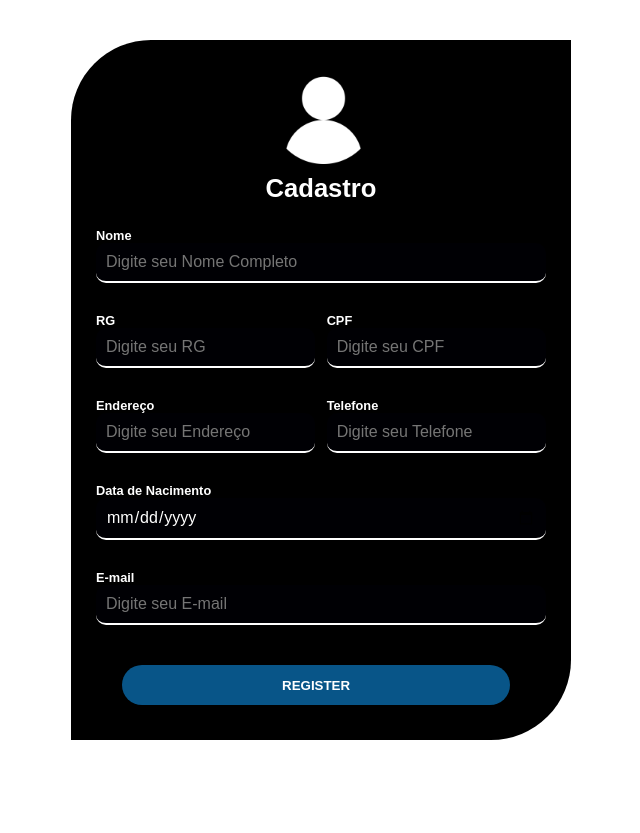
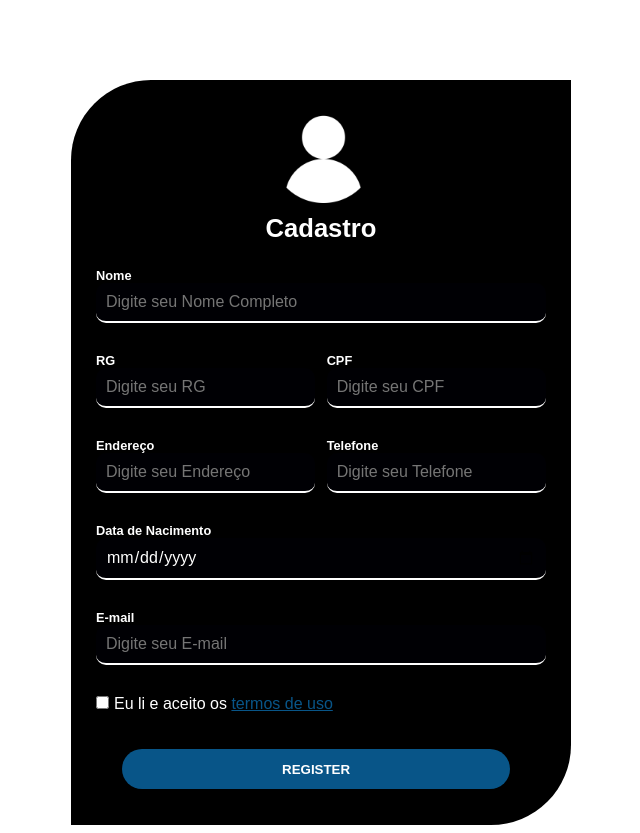
Before and after one commit to ezequiel-7/formulari-cliente-angular, an Angular app: page /formulario-cliente in a window 1280 px wide. Shown: the whole page, without its empty margins (319-959 px from the left). Before the commit the page ends 800 px from the top, so only its background shows below. Built offline with nearby package versions, Linux system fonts and the light colour scheme.

Commit message:
formulario-cliente e login-cliente tiveram modificações nas pasta

```diff
--- a/src/app/formulario-cliente/formulario-cliente.component.html
+++ b/src/app/formulario-cliente/formulario-cliente.component.html
@@ -41,6 +41,11 @@
         </div>
 
         <div class="full-box">
+            <input type="checkbox" name="agreement" id="agreement">
+            <label for="agreement" id="agreement-label" >Eu li e aceito os <a href="#">termos de uso</a></label>
+        </div>
+
+        <div class="full-box">
             <button class="enter" type="button" onclick="cadastrarCliente()">Register</button>
         </div>
     </form>
--- a/src/app/formulario-cliente/formulario-cliente.component.scss
+++ b/src/app/formulario-cliente/formulario-cliente.component.scss
@@ -21,8 +21,8 @@ input:focus, .lista:focus{
     background-color: #000;
     border-radius: 80px 0px 80px 0px;
     padding: 25px;
-    margin-top: 5vh;
-    height: 700px;
+    margin-top: 10vh;
+    height: 745px;
 }
 .main-container h1{
     text-align: center;
@@ -98,7 +98,13 @@ input:focus{
 #agreement{
     margin-right: 5px;
 }
-#agreement:focus  #agreement-label{
+#agreement,  #agreement-label{
     display: inline-block;
     width: auto;
 }
+#agreement-label a{
+    color: #085588;
+}
+#agreement-label a:hover{
+    color: #063f66;
+}
--- a/src/app/login-cliente/login-cliente.component.html
+++ b/src/app/login-cliente/login-cliente.component.html
@@ -13,6 +13,7 @@
         <div class="full-box">
             <label for="">Senha:</label>
             <input type="password" name="text" placeholder="Digite Sua Senha">
+            <a href="#" id="forgot-pass">Esqueceu a senha?</a>
         </div>
 
         <div class="full-box">
--- a/src/app/login-cliente/login-cliente.component.scss
+++ b/src/app/login-cliente/login-cliente.component.scss
@@ -48,6 +48,9 @@ form{
     right: 115px;
     flex: 1 1 100%;
     position: relative;
+}
+.full-box a{
+    margin-right: 110px;
 }
 label, input{
     display: block;
```
